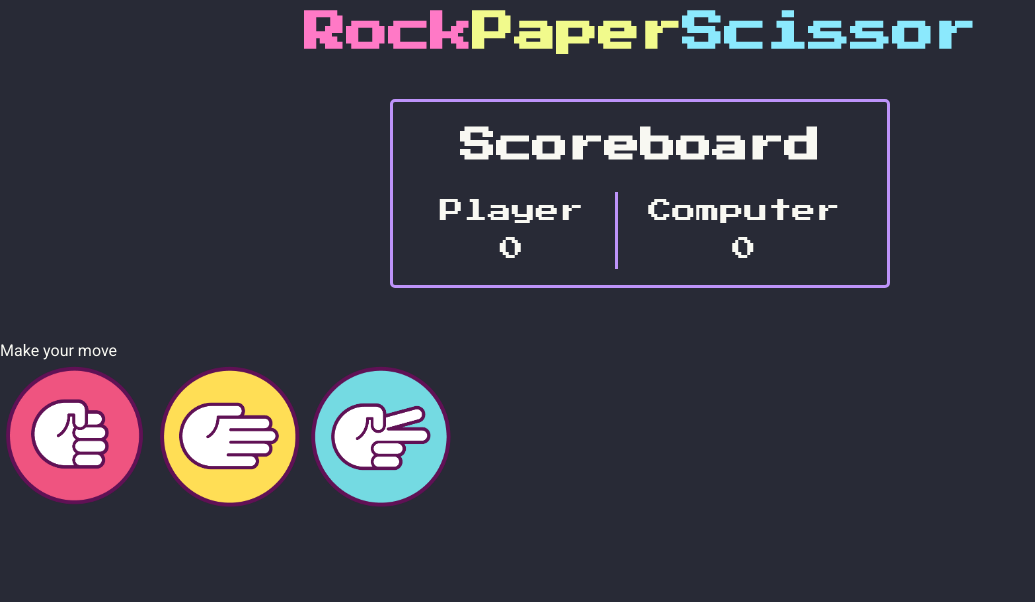
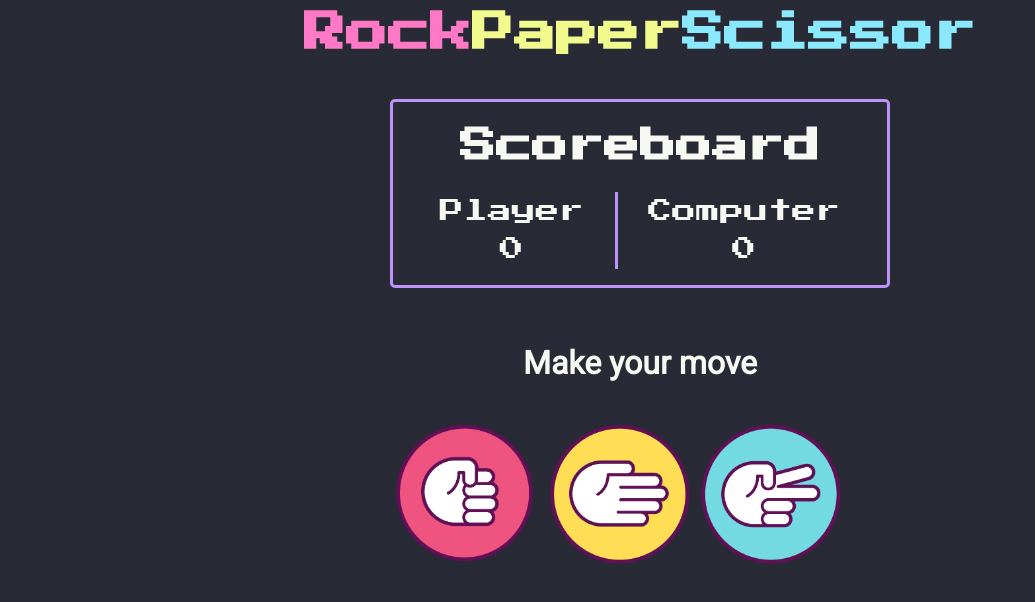
Before and after one commit to zal626/rock-paper-scissors, a plain HTML site: page index.html in a window 1280 px wide. Shown: the whole page, without its empty margins (0-1035 px from the left). Drawn offline with Linux system fonts and the light colour scheme.

Commit message:
Add styles to classes result and choices

```diff
--- a/index.html
+++ b/index.html
@@ -30,7 +30,7 @@
             <p id="round-result"></p>
             <p id="result-msg">Make your move</p>
         </div>
-        <div>
+        <div class="choices">
             <span class="rock">
             <img src="./images/rock.png" alt="rock">
             </span>
--- a/style.css
+++ b/style.css
@@ -27,7 +27,7 @@ img{
     border-radius: 5px;
     max-width: 500px;
     margin: 32px auto 50px;
-    padding: 1em;
+    padding: 16px;
     display: flex;
     flex-direction: column;
     gap: 1em;
@@ -49,3 +49,12 @@ img{
     line-height: 1.6;
     text-align: center;
 }
+.result{
+    font-size: 2rem;
+    font-weight: 600;
+    text-align: center;
+}
+.choices{
+    margin: 2em auto;
+    max-width: 500px;
+}
```
